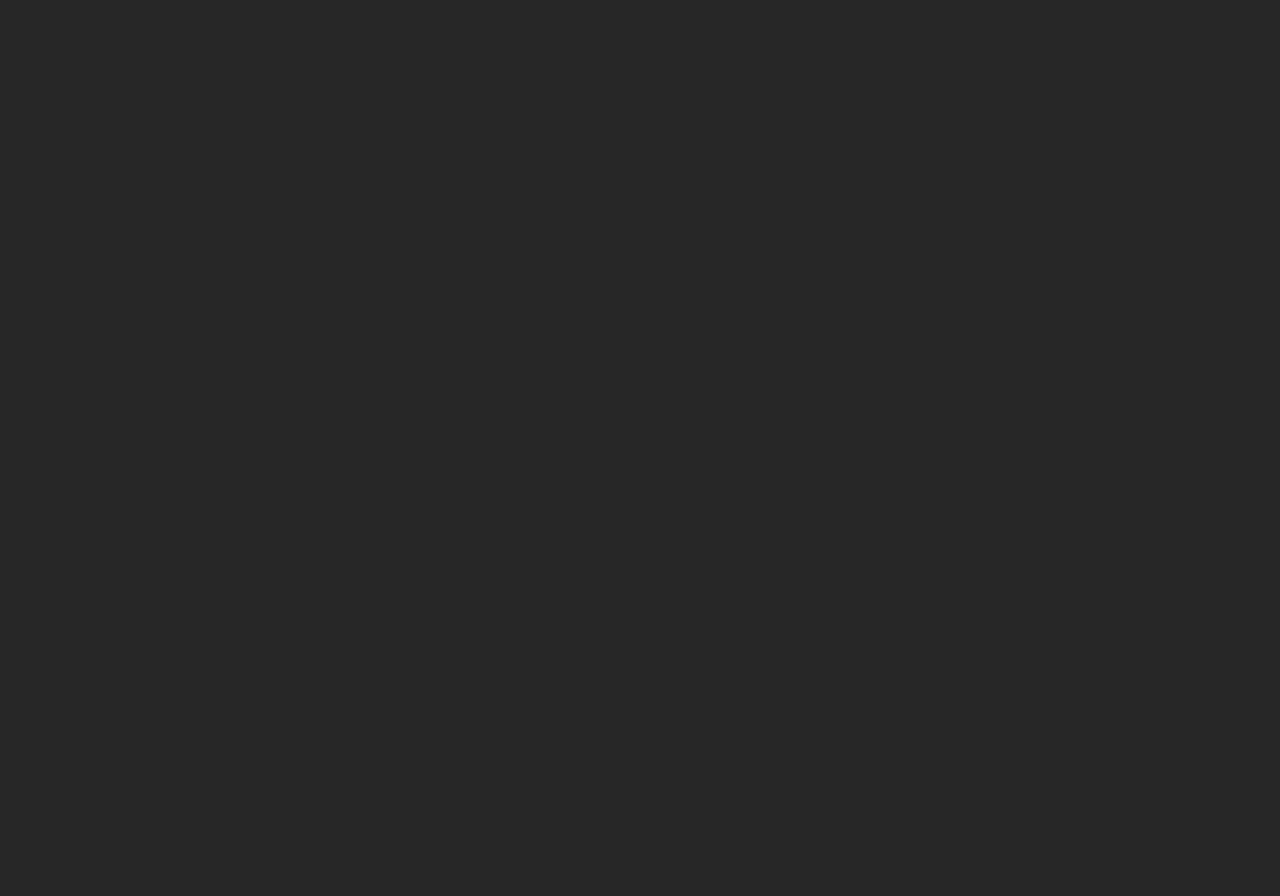
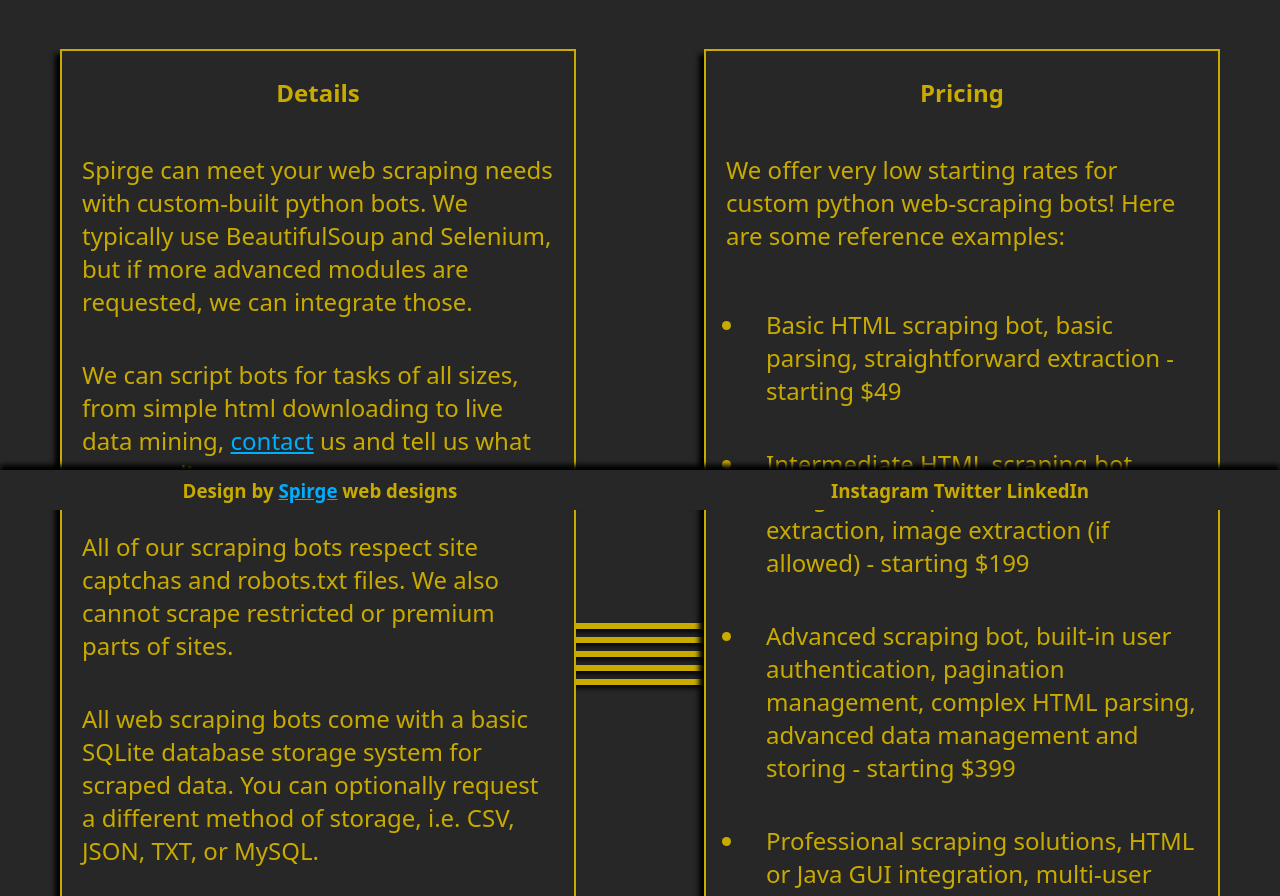
Before and after one commit to SYCRO-2727/spirge, a Next.js app: page /products/web-scraping in a window 1280 px wide. Shown: the part 340-1236 px from the top of the page. Before the commit the page ends 800 px from the top, so only its background shows below. Built offline with nearby package versions, Linux system fonts and the light colour scheme.

Commit message:
web scraper info

```diff
--- a/pages/products/web-scraping.js
+++ b/pages/products/web-scraping.js
@@ -1,7 +1,43 @@
+import Link from 'next/link'
+import Nodes from '../../components/nodes'
+import styles from '../../styles/pages/product-info.module.css'
+
 const WebScrape = () => {
     return (
-        <div></div>
+        <section className={styles.encompass}>
+        <div className={styles.div_title}><h1 className={styles.div_title_text}>Custom web development with NextJS</h1></div>
+        <div className={styles.div_info}>
+            <div className={styles.details}>
+                <h2 className={styles.h2}>Details</h2>
+                <p className={styles.p}>Spirge can meet your web scraping needs with custom-built python bots. We typically use BeautifulSoup and Selenium, but if more advanced modules are requested, we can integrate those.</p>
+                <p className={styles.p}>We can script bots for tasks of all sizes, from simple html downloading to live data mining, <Link href="/main/contact" className={styles.link}>contact</Link> us and tell us what you need!</p>
+                <p className={styles.p}>All of our scraping bots respect site captchas and robots.txt files. We also cannot scrape restricted or premium parts of sites.</p>
+                <p className={styles.p}>All web scraping bots come with a basic SQLite database storage system for scraped data. You can optionally request a different method of storage, i.e. CSV, JSON, TXT, or MySQL.</p>
+                <p className={styles.p}>When making an inquiry to us to order your web scraper, provide us with detailed information about the sites and information you would like to scrape, the format you would like the data in (if not SQLite), your user-agent name for the bot, and optionally any login or authentication information we may need. From there we can work out the rest through email or phone.</p>
+            </div>
+            <div className={styles.nodes}><Nodes direction={'horizontal'}/></div>
+            <div className={styles.details}>
+                <h2 className={styles.h2}>Pricing</h2>
+                <p className={styles.p}>We offer very low starting rates for custom python web-scraping bots! Here are some reference examples:</p>
+                <ul>
+                    <li className={styles.p}>Basic HTML scraping bot, basic parsing, straightforward extraction - starting $49</li>
+                    <li className={styles.p}>Intermediate HTML scraping bot, navigates complex sites, datatable extraction, image extraction (if allowed) - starting $199</li>
+                    <li className={styles.p}>Advanced scraping bot, built-in user authentication, pagination management, complex HTML parsing, advanced data management and storing - starting $399</li>
+                    <li className={styles.p}>Professional scraping solutions, HTML or Java GUI integration, multi-user authentication, 24/7 scraping, proxies, live SQL database management - starting $699</li>
+                </ul>
+            </div>
+        </div>
+    </section>
     )
 }
+
 WebScrape.needsLayout = true;
+WebScrape.title = "Spirge Products | Website built using WordPress template"
+WebScrape.metadata = (
+    <meta property="og:title" content={WebScrape.title} />,
+    <meta property="og:description" content="Spirge product python web scraping bot and data" />,
+    <meta property="og:url" content="https://spirge.com/products/web-scraping" />,
+    <meta name="twitter:title" content={WebScrape.title} />,
+    <meta name="twitter:description" content="Spirge product python web scraping bot and data" />
+)
 export default WebScrape;
```
Also changed, not shown: pages/products/wordpress-website.js (+9 -3 lines).
